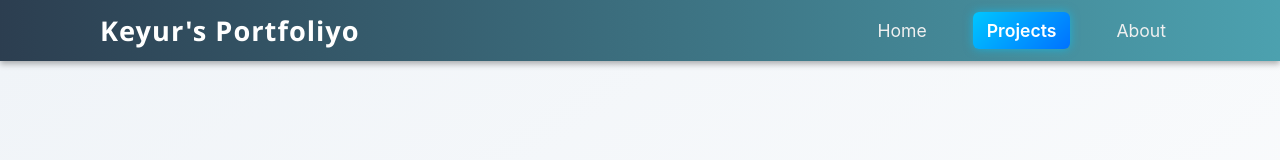
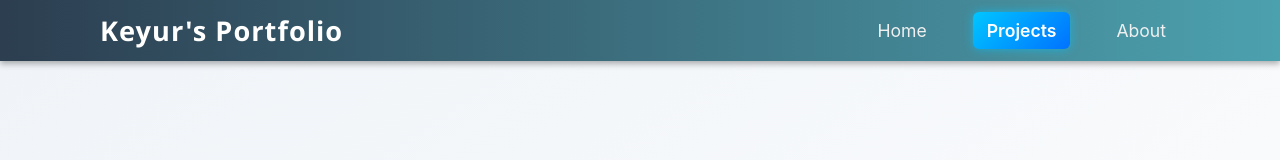
Before and after one commit to Mkeyur1920/keyurmistry, a React (Create React App) app: page /projects in a window 1280 px wide. Shown: the top 160 px of the page. Built offline with nearby package versions, Linux system fonts and the light colour scheme.

Commit message:
spell changes commit.

```diff
--- a/src/components/Navbar.js
+++ b/src/components/Navbar.js
@@ -6,7 +6,7 @@ const Navbar = () => {
   return (
     <nav className="navbar">
       <div className="navbar-container">
-        <h2 className="navbar-logo">Keyur's Portfoliyo</h2>
+        <h2 className="navbar-logo">Keyur's Portfolio</h2>
         <ul className="navbar-links">
           <li>
             <NavLink to="/" className="nav-link" end>
```
